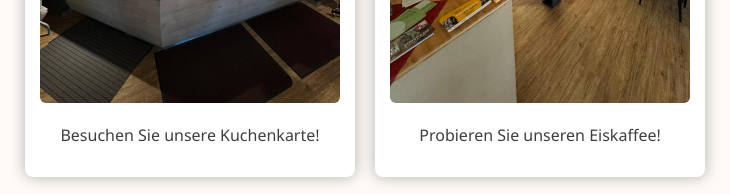
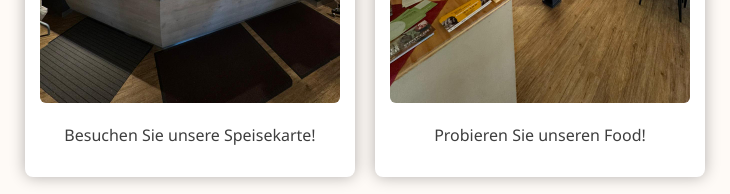
Before and after one commit to valdrin2001/cafe-zendler-menu, a plain HTML site: page speisekarte.html in a window 1280 px wide. Shown: the part 780-974 px from the top of the page, 275-1005 px from the left. Drawn offline with Linux system fonts and the light colour scheme.

Commit message:
Update speisekarte.html

```diff
--- a/speisekarte.html
+++ b/speisekarte.html
@@ -213,13 +213,13 @@
   <div class="popup-window" id="popup1">
     <button class="popup-close" onclick="document.getElementById('popup1').style.display='none'">&times;</button>
     <img src="WhatsApp Image 2025-08-10 at 22.35.35_97d6af60.jpg" alt="Reklame 1" />
-    <p>Besuchen Sie unsere Kuchenkarte!</p>
+    <p>Besuchen Sie unsere Speisekarte!</p>
   </div>
 
   <div class="popup-window" id="popup2">
     <button class="popup-close" onclick="document.getElementById('popup2').style.display='none'">&times;</button>
     <img src="WhatsApp Image 2025-08-10 at 22.35.36_991da2a2.jpg" alt="Reklame 2" />
-    <p>Probieren Sie unseren Eiskaffee!</p>
+    <p>Probieren Sie unseren Food!</p>
   </div>
 
 </div>
```
